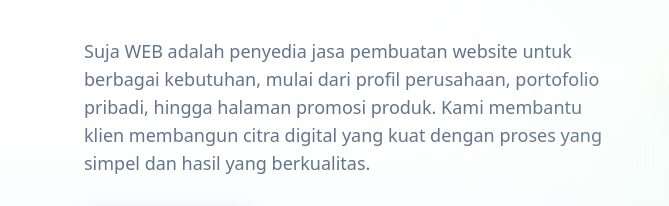
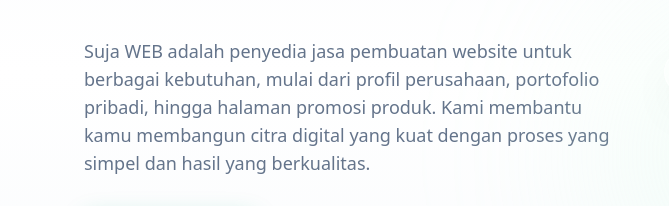
Before and after one commit to fillahalwy/suja-web, a website: page index.html in a window 1280 px wide. Shown: the part 320-526 px from the top of the page, 0-669 px from the left. Drawn offline with nearby package versions, Linux system fonts and the light colour scheme.

Commit message:
chore: update pronoun in description for a more personal tone

```diff
--- a/index.html
+++ b/index.html
@@ -135,7 +135,7 @@
 
                     <p class="text-base md:text-lg text-slate-500 mb-8 leading-relaxed">Suja WEB adalah penyedia jasa
                         pembuatan website untuk berbagai kebutuhan, mulai dari profil perusahaan, portofolio pribadi,
-                        hingga halaman promosi produk. Kami membantu klien membangun citra digital yang kuat dengan
+                        hingga halaman promosi produk. Kami membantu kamu membangun citra digital yang kuat dengan
                         proses yang simpel dan hasil yang berkualitas.</p>
 
                     <div class="flex flex-col sm:flex-row gap-4">
```
